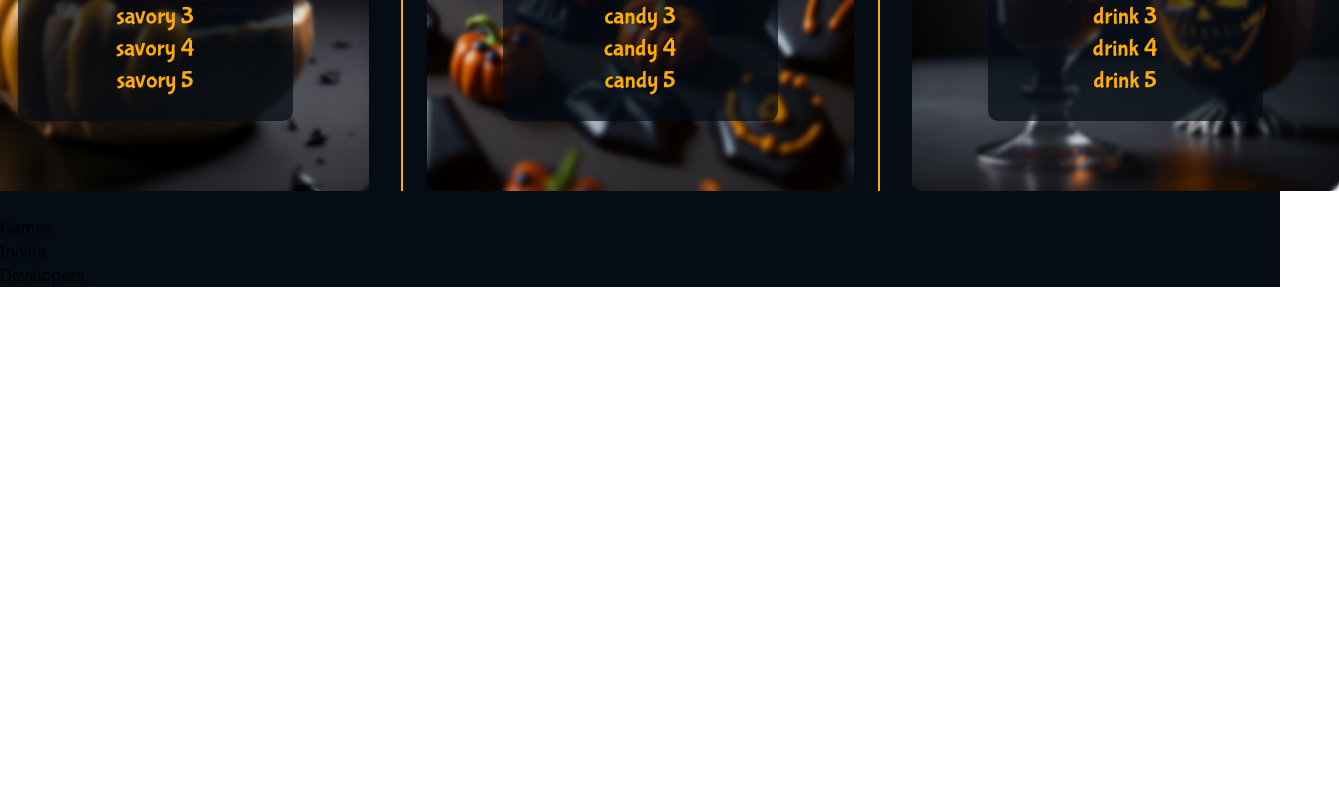
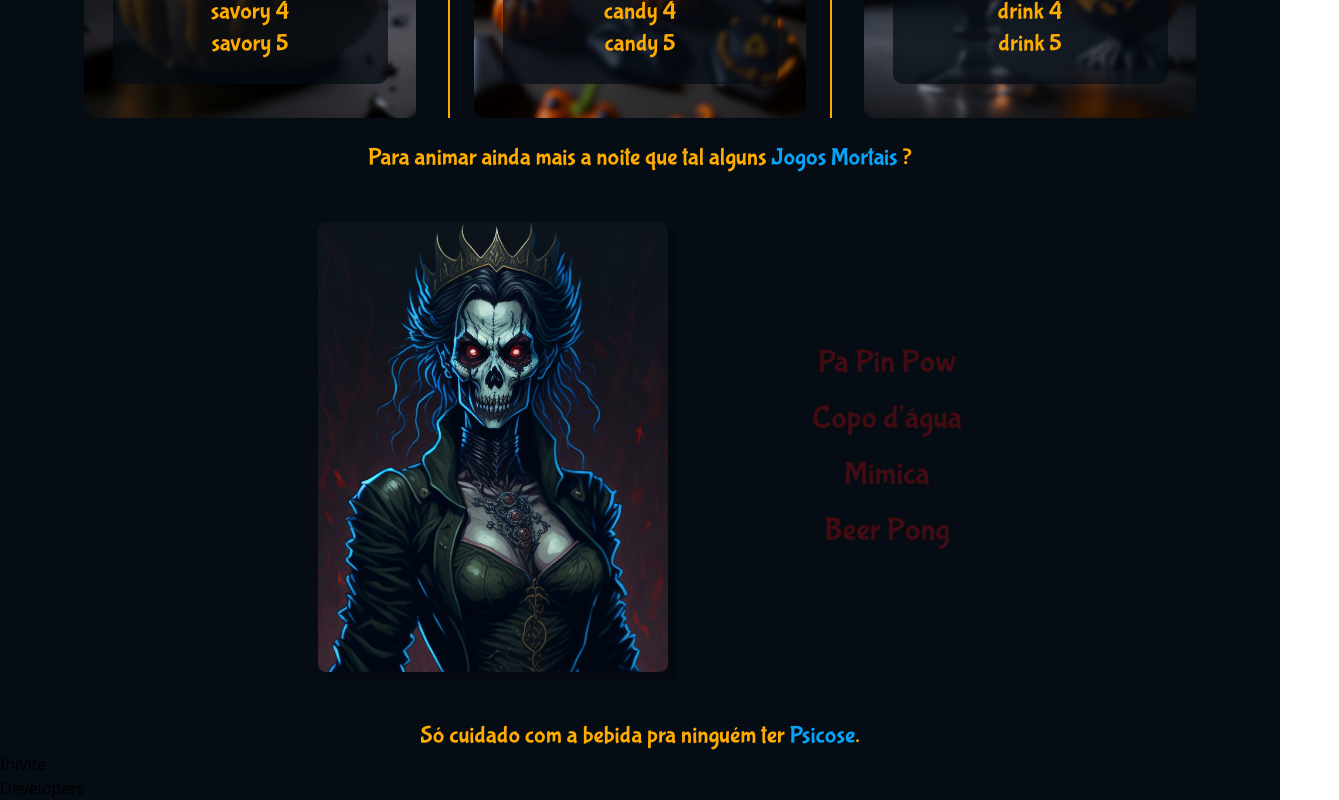
Before and after one commit to gtorrespcode/Halloween-Party, a React (Vite) app: page / in a window 1280 px wide. Shown: the part 2633-3433 px from the top of the page, 1339 px wide, since content can reach past the window. Before the commit the page ends 2920 px from the top, so only its background shows below. Built offline with nearby package versions, Linux system fonts and the light colour scheme.

Commit message:
start the Games component

```diff
--- /dev/null
+++ b/src/components/GameItem.jsx
@@ -0,0 +1,3 @@
+export default function GameItem(props) {
+  return <h1 {...props} className="font-secundary text-[1.45rem] text-game/25 md:text-[2rem] text-center">{props.type}</h1>;
+}
--- a/src/components/Games.jsx
+++ b/src/components/Games.jsx
@@ -1,9 +1,36 @@
+import { useState } from "react";
+import games from "../data/games";
+import GameItem from "./GameItem";
 
-export default function Games (){
+export default function Games() {
+  const [game, setGame] = useState();
 
-    return (
-        <div>
-            Games
+  const changeGame = ({ target }) => {
+    console.log(target);
+  };
+
+  return (
+    <section className="text-primary text-mobileP font-secundary flex flex-col items-center justify-center gap-y-12 md:text-desktop">
+      <p>Para animar ainda mais a noite que tal alguns <span className="text-info">Jogos Mortais</span> ?</p>
+      <div className="flex flex-col items-center justify-center gap-x-36 sm:flex-row sm: gap-y-6">
+        <div
+          className={
+            games[0] +
+            " bg-no-repeat bg-cover bg-center w-[250px] h-[350px] rounded-[0.5rem] drop-shadow-[8px_8px_1px_rgba(0,0,0,0.25)]  md:w-[350px] md:h-[450px]"
+          }
+        ></div>
+        <div className="flex items-center justify-center gap-x-12 gap-y-6 sm:flex-col">
+          <div className="flex flex-col gap-y-4 sm:gap-y-6">
+            <GameItem onClick={changeGame} type="Pa Pin Pow" />
+            <GameItem onClick={changeGame} type="Copo d'água" />
+          </div>
+          <div className="flex flex-col gap-y-4 sm:gap-y-6">
+            <GameItem onClick={changeGame} type="Mímica" />
+            <GameItem onClick={changeGame} type="Beer Pong" />
+          </div>
         </div>
-    )
+      </div>
+      <p>Só cuidado com a bebida pra ninguém ter <span className="text-info">Psicose</span>.</p>
+    </section>
+  );
 }
--- a/src/components/Menu.jsx
+++ b/src/components/Menu.jsx
@@ -6,12 +6,12 @@ export default function Menu (){
     return (
         <section id="menu" className="text-mobileP w-full font-secundary text-primary text-center flex flex-col justify-center items-center px-8 py-4 gap-y-8
                          md:text-desktop">
-            <p className="md:w-[31.25rem]">Para matar sua fome nós temos <span className="text-info">O Poço</span>, ou melhor, alguns aperitivos para ninguém entrar em <span className="text-info">Pânico</span>.</p>
+            <p className="lg:w-[31.25rem]">Para matar sua fome nós temos <span className="text-info">O Poço</span>, ou melhor, alguns aperitivos para ninguém entrar em <span className="text-info">Pânico</span>.</p>
             <div className="flex flex-col justify-center items-center py-2 gap-y-8
-                            md:flex-row md:gap-x-8">
+                            lg:flex-row lg:gap-x-8">
             <MenuItem bg="bg-savory" type="Salgados" items={savory}/>
             <div className="border-y-2 py-6 border-primary
-                            md:border-y-0 md:border-x-2 md:px-6 md:py-0">
+                            lg:border-y-0 lg:border-x-2 lg:px-6 lg:py-0">
             <MenuItem bg="bg-candy" type="Doces" items={candy}/>
             </div>
             <MenuItem bg="bg-drinks" type="Bebidas e Drinks" items={drink}/>
--- a/src/components/MenuItem.jsx
+++ b/src/components/MenuItem.jsx
@@ -6,7 +6,7 @@ export default function MenuItem(props) {
 
 
     return (
-                <div className={"w-[18.75rem] h-[15rem] " + props.bg + " bg-cover rounded-[0.625rem] md:w-[26.6875rem] md:h-[26.3125rem]"}>
+                <div className={"w-[18.75rem] h-[15rem] " + props.bg + " bg-cover rounded-[0.625rem] md:w-[20.75rem] md:h-[21.75rem]"}>
                     <div className="backdrop-blur-[2px] w-full h-full flex flex-col justify-center items-center">
                         <p className="w-[11.875rem] text-2xl text-white bg-background/70 rounded-[0.625rem] mb-6
                                       md:w-[17.1875rem] md:text-[2rem] md:py-2">{props.type}</p>
--- /dev/null
+++ b/src/data/games.js
@@ -0,0 +1 @@
+export default ["bg-game0", "bg-game1", "bg-game2", "bg-game3"];
--- a/tailwind.config.js
+++ b/tailwind.config.js
@@ -13,10 +13,10 @@ export default {
       md: "903px",
       // => @media (min-width: 768px)
 
-      lg: "1024px",
+      lg: "1150px",
       // => @media (min-width: 1024px)
 
-      xl: "1280px",
+      xl: "1440px",
       // => @media (min-width: 1280px)
     },
     extend: {
@@ -24,6 +24,7 @@ export default {
         primary: "#FFAC00",
         info: "#08A3F7",
         background: "#050C14",
+        game: "#F70C08"
       },
       backgroundImage: {
         home: "url(/Images/Home.png)",
@@ -35,9 +36,11 @@ export default {
         gImage2 : "url(/Images/gImage_2.jpeg)",
         gImage3 : "url(/Images/gImage_3.jpg)",
         gImage4 : "url(/Images/gImage_4.jpg)",
-        gImage5 : "url(/Images/gImage_5.jpg)"
-
-
+        gImage5 : "url(/Images/gImage_5.jpg)",
+        game0 : "url(/Images/card_0.jpg)",
+        game1:"url(/Images/card_1.jpg)",
+        game2:"url(/Images/card_2.jpg)",
+        game3:"url(/Images/card_3.jpg)"
       },
 
       fontSize: {
```
